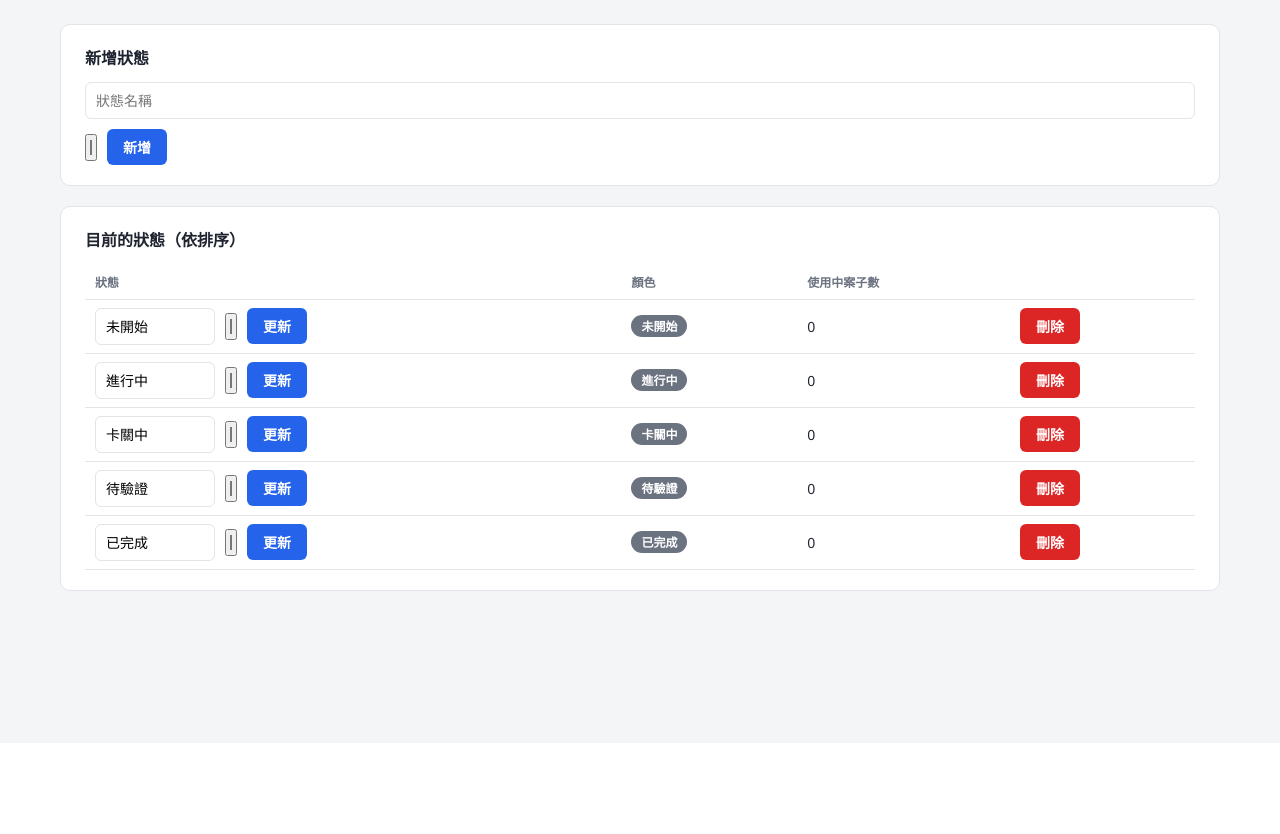
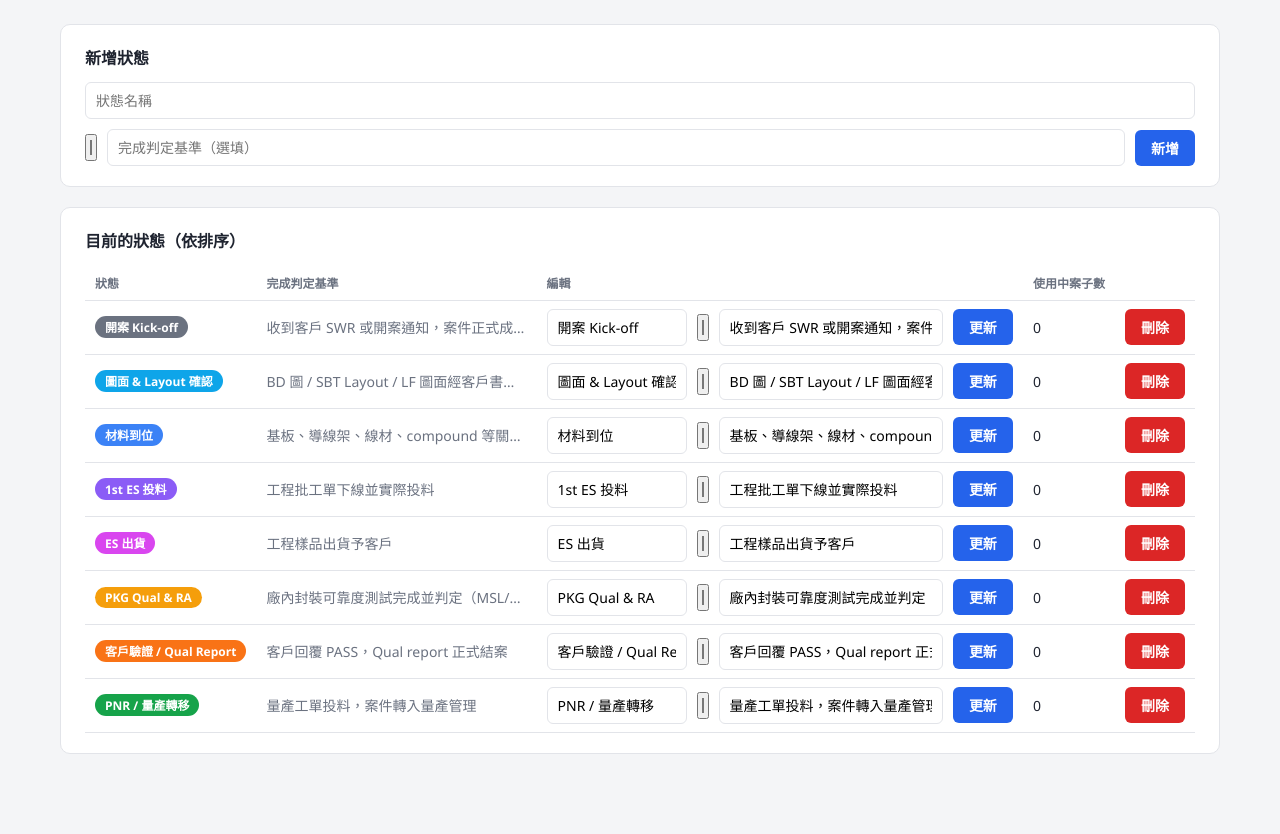
Before and after one commit to VVN0706/npi-case-tracker, a Flask app: page /admin/statuses in a window 1280 px wide. Shown: the part 57-891 px from the top of the page. Before the commit the page ends 648 px from the top, so only its background shows below. Run offline with Flask 3, Linux system fonts and the light colour scheme; the visitor is signed in with stand-in values (Sample User, id 1); data comes from the database, SQL or seed files in the repository; data that the repository does not hold is empty.

Commit message:
Use department's 8-stage NPI process as case status
Replace the generic placeholder statuses with the actual Kick-off →
PNR/量產轉移 pipeline, each carrying its own 完成判定基準 text. Add a
description column to statuses, surface it as a reference table on
the case form, and fix the dashboard's done-status lookup to match
the new final stage name.

Co-Authored-By: Claude Sonnet 5 <noreply@anthropic.com>

```diff
--- a/app.py
+++ b/app.py
@@ -12,7 +12,16 @@ DB_PATH = os.path.join(BASE_DIR, 'case_tracker.db')
 
 app = Flask(__name__)
 
-DEFAULT_STATUSES = ['未開始', '進行中', '卡關中', '待驗證', '已完成']
+DEFAULT_STATUSES = [
+    ('開案 Kick-off', '#6b7280', '收到客戶 SWR 或開案通知，案件正式成立'),
+    ('圖面 & Layout 確認', '#0ea5e9', 'BD 圖 / SBT Layout / LF 圖面經客戶書面確認'),
+    ('材料到位', '#3b82f6', '基板、導線架、線材、compound 等關鍵料全數入庫'),
+    ('1st ES 投料', '#8b5cf6', '工程批工單下線並實際投料'),
+    ('ES 出貨', '#d946ef', '工程樣品出貨予客戶'),
+    ('PKG Qual & RA', '#f59e0b', '廠內封裝可靠度測試完成並判定（MSL/TCT/HTSL/THT）'),
+    ('客戶驗證 / Qual Report', '#f97316', '客戶回覆 PASS，Qual report 正式結案'),
+    ('PNR / 量產轉移', '#16a34a', '量產工單投料，案件轉入量產管理'),
+]
 PRIORITIES = ['高', '中', '低']
 
 
@@ -64,6 +73,7 @@ def init_db():
                 id INTEGER PRIMARY KEY AUTOINCREMENT,
                 name TEXT UNIQUE NOT NULL,
                 color TEXT NOT NULL DEFAULT '#6b7280',
+                description TEXT NOT NULL DEFAULT '',
                 sort_order INTEGER NOT NULL DEFAULT 0
             );
 
@@ -84,8 +94,9 @@ def init_db():
         ''')
 
         if conn.execute('SELECT COUNT(*) FROM statuses').fetchone()[0] == 0:
-            for i, name in enumerate(DEFAULT_STATUSES):
-                conn.execute('INSERT INTO statuses (name, sort_order) VALUES (?, ?)', (name, i))
+            for i, (name, color, description) in enumerate(DEFAULT_STATUSES):
+                conn.execute('INSERT INTO statuses (name, color, description, sort_order) VALUES (?,?,?,?)',
+                             (name, color, description, i))
 
         if conn.execute('SELECT COUNT(*) FROM users').fetchone()[0] == 0:
             conn.execute(
@@ -199,7 +210,7 @@ def dashboard():
 
     total_cases = conn.execute('SELECT COUNT(*) FROM cases').fetchone()[0]
 
-    done_status = conn.execute("SELECT id FROM statuses WHERE name='已完成'").fetchone()
+    done_status = conn.execute("SELECT id FROM statuses WHERE name='PNR / 量產轉移'").fetchone()
     done_id = done_status['id'] if done_status else -1
 
     overdue = conn.execute('''
@@ -404,13 +415,14 @@ def admin_statuses():
     if request.method == 'POST':
         name = request.form.get('name', '').strip()
         color = request.form.get('color') or '#6b7280'
+        description = request.form.get('description', '').strip()
         if not name:
             error = '狀態名稱為必填'
         else:
             max_order = conn.execute('SELECT MAX(sort_order) AS m FROM statuses').fetchone()['m'] or 0
             try:
-                conn.execute('INSERT INTO statuses (name, color, sort_order) VALUES (?,?,?)',
-                             (name, color, max_order + 1))
+                conn.execute('INSERT INTO statuses (name, color, description, sort_order) VALUES (?,?,?,?)',
+                             (name, color, description, max_order + 1))
                 conn.commit()
             except sqlite3.IntegrityError:
                 error = '這個狀態已經存在'
@@ -429,8 +441,10 @@ def admin_status_edit(status_id):
     conn = get_db()
     name = request.form.get('name', '').strip()
     color = request.form.get('color') or '#6b7280'
+    description = request.form.get('description', '').strip()
     if name:
-        conn.execute('UPDATE statuses SET name=?, color=? WHERE id=?', (name, color, status_id))
+        conn.execute('UPDATE statuses SET name=?, color=?, description=? WHERE id=?',
+                     (name, color, description, status_id))
         conn.commit()
     return redirect(url_for('admin_statuses'))
 
--- a/static/style.css
+++ b/static/style.css
@@ -98,6 +98,11 @@ th { color: var(--text-muted); font-weight: 600; font-size: 12px; text-transform
 .empty { color: var(--text-muted); font-size: 14px; }
 .danger { color: var(--danger); font-weight: 600; }
 
+.stage-ref { margin: 10px 0 4px; }
+.stage-ref summary { cursor: pointer; font-size: 13px; color: var(--primary); }
+.stage-ref table { margin-top: 8px; font-size: 13px; }
+.stage-ref td { color: var(--text-muted); }
+
 .pill {
   display: inline-block;
   padding: 2px 10px;
--- a/templates/admin_statuses.html
+++ b/templates/admin_statuses.html
@@ -8,6 +8,7 @@
   <form method="post" class="inline-form">
     <input type="text" name="name" placeholder="狀態名稱" required>
     <input type="color" name="color" value="#6b7280">
+    <input type="text" name="description" placeholder="完成判定基準（選填）" style="flex:1; min-width:220px">
     <button type="submit">新增</button>
   </form>
 </div>
@@ -15,18 +16,20 @@
 <div class="card">
   <h2>目前的狀態（依排序）</h2>
   <table>
-    <thead><tr><th>狀態</th><th>顏色</th><th>使用中案子數</th><th></th></tr></thead>
+    <thead><tr><th>狀態</th><th>完成判定基準</th><th>編輯</th><th>使用中案子數</th><th></th></tr></thead>
     <tbody>
       {% for s in statuses %}
       <tr>
+        <td><span class="pill" style="background: {{ s.color }}">{{ s.name }}</span></td>
+        <td class="note-cell">{{ s.description or '' }}</td>
         <td>
           <form method="post" action="{{ url_for('admin_status_edit', status_id=s.id) }}" class="inline-form">
-            <input type="text" name="name" value="{{ s.name }}" style="width:120px">
+            <input type="text" name="name" value="{{ s.name }}" style="width:140px">
             <input type="color" name="color" value="{{ s.color }}">
+            <input type="text" name="description" value="{{ s.description or '' }}" placeholder="完成判定基準" style="flex:1; min-width:200px">
             <button type="submit">更新</button>
           </form>
         </td>
-        <td><span class="pill" style="background: {{ s.color }}">{{ s.name }}</span></td>
         <td>{{ s.case_count }}</td>
         <td>
           <form method="post" action="{{ url_for('admin_status_delete', status_id=s.id) }}" onsubmit="return confirm('確定要刪除這個狀態嗎？（若有案子使用中將無法刪除）');">
```
Also changed, not shown: templates/case_form.html (+15 -2 lines).
